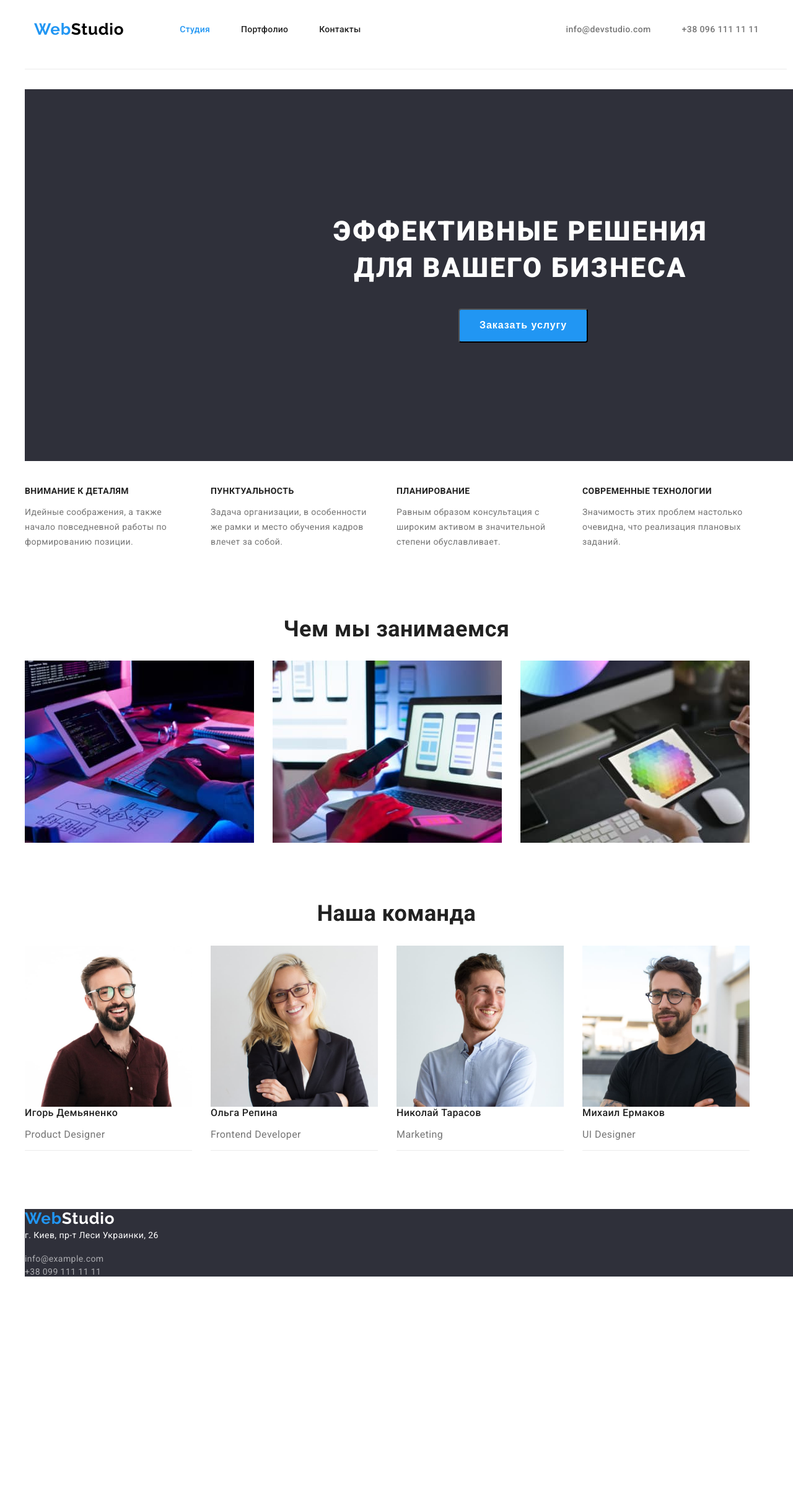
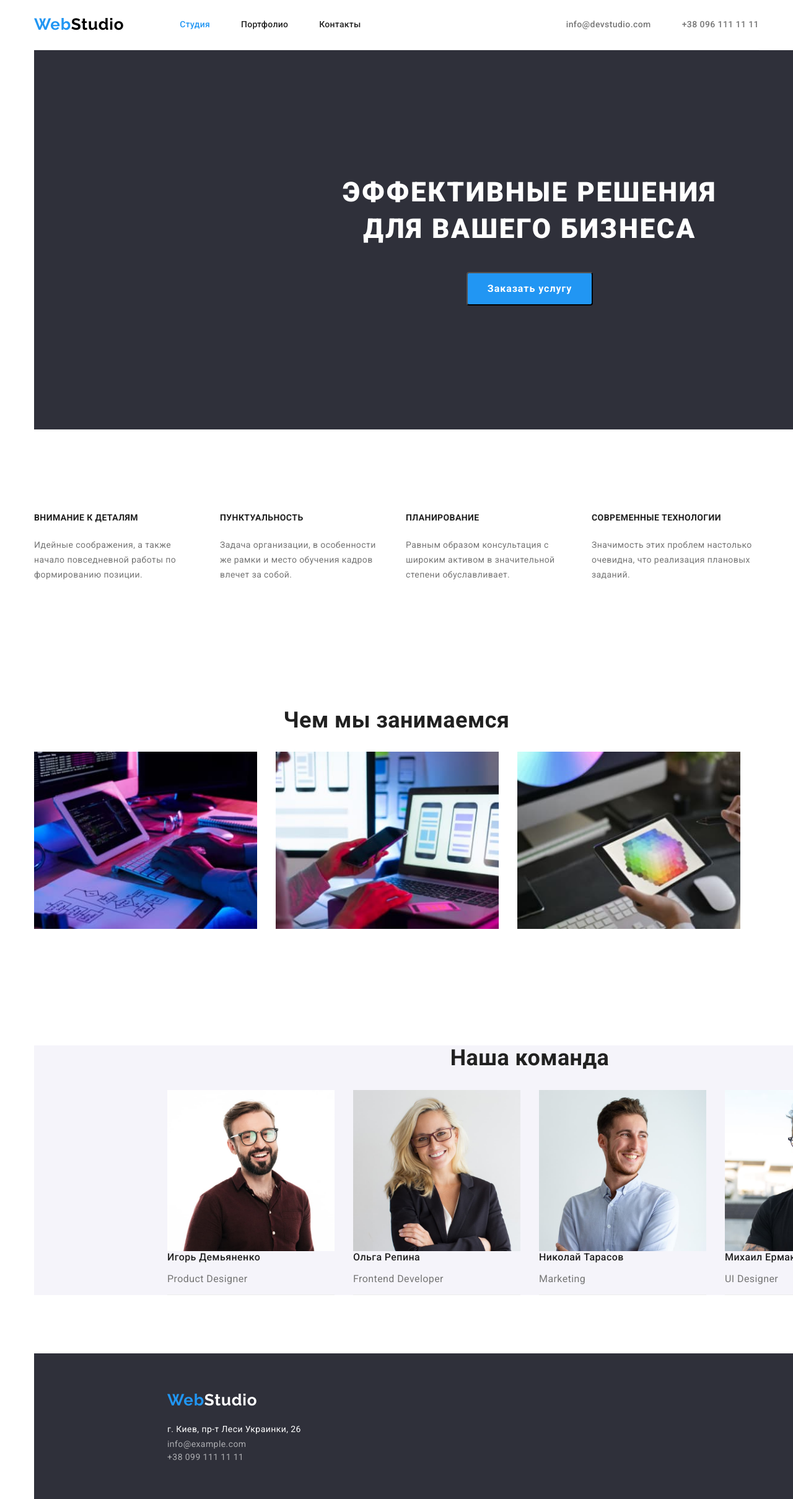
Before and after one commit to rtema81/goit-markup-hw-0003, a plain HTML site: page index.html in a window 1280 px wide. Shown: the top 2419 px of the page at 62% size. Before the commit the page ends 2068 px from the top, so only its background shows below. Drawn offline with nearby package versions, Linux system fonts and the light colour scheme.

Commit message:
дубль-2
добавил клас и нормалайз

```diff
--- a/css/styles.css
+++ b/css/styles.css
@@ -49,8 +49,11 @@ img {
   --foter-meil-color: rgba(255, 255, 255, 0.6);
 }
 .conteiner {
-  margin: auto;
-  width: 1230px;
+  margin-left: auto;
+  margin-right: auto;
+  /* padding-top: 94px;
+  padding-bottom: 94px; */
+  width: 1200px;
   padding-left: 15px;
   padding-right: 15px;
 }
@@ -64,9 +67,8 @@ img {
 
 /* верхня лінія */
 .page-heder {
-  margin-bottom: 32px;
-  margin-top: 32px;
-  height: 80px;
+  padding-top: 24px;
+  padding-bottom: 25px;
   border-bottom-width: 1px;
   border-bottom-style: solid;
   border-bottom-color: #ececec;
@@ -79,6 +81,7 @@ img {
 .item {
   display: flex;
   margin-right: 50px;
+  justify-content: space-between;
   align-items: center;
 }
 .item:last-child {
@@ -124,10 +127,10 @@ img {
 }
 
 /* <!-- meil and tel --> */
-.mail-tel {
+.contact {
+  /* margin-right: 331px; */
 }
 .mail {
-  margin-left: 331px;
   margin-right: 50px;
 }
 .mail-tel a {
@@ -150,8 +153,9 @@ img {
 /* головний напис */
 .heading {
   background-color: var(--title-background-color);
+  text-align: center;
   width: 1600px;
-  height: 600px;
+  padding-bottom: 200px;
   padding-top: 200px;
 }
 
@@ -160,12 +164,11 @@ img {
   font-weight: 900;
   font-size: 44px;
   line-height: 1.34;
-  text-align: center;
+  /* text-align: center; */
   letter-spacing: 0.06em;
+  width: 696px;
   text-transform: uppercase;
-  margin-left: 452px;
-  margin-right: 452px;
-  /* margin: 200px 452px 30px; */
+  margin: 0 auto;
 }
 .button {
   cursor: pointer;
@@ -178,10 +181,15 @@ img {
   text-align: center;
   letter-spacing: 0.06em;
   padding: 10px 32px;
+  margin-top: 40px;
   border-radius: 4px;
-  margin-left: 700px;
 }
 /* наші переваги */
+
+.cection {
+  padding-top: 94px;
+  padding-bottom: 94px;
+}
 .invisible {
   visibility: hidden;
 }
@@ -191,7 +199,6 @@ img {
 .benefits-element {
   width: 270px;
   margin-right: 30px;
-  margin-bottom: 94px;
 }
 .benefits-element:last-child {
   margin-right: 0px;
@@ -202,6 +209,7 @@ img {
   line-height: 1.1;
   font-size: 14px;
   text-transform: uppercase;
+  padding-bottom: 10px;
 }
 .work-subtitle {
   color: var(--titl-text-color);
@@ -215,18 +223,27 @@ img {
 }
 
 /* наша робота */
+.work-section {
+  padding-top: 0px;
+  /* padding-left: 215px; */
+}
 .work {
   display: flex;
-  margin-bottom: 94px;
 }
 .work-img {
   margin-right: 30px;
 }
 /* наша команда */
+.cection-team {
+  background-color: #f5f4fa;
+  width: 1600px;
+}
 .team {
   display: flex;
-  margin-bottom: 94px;
+  padding-left: 215px;
+  /* justify-content: center; */
 }
+
 .team-img {
   border-bottom-width: 1px;
   border-bottom-style: solid;
@@ -236,6 +253,7 @@ img {
 .team-img:last-child {
   margin-right: 0px;
 }
+
 .staff {
   color: var(--titl-text-color);
   font-weight: 500;
@@ -253,8 +271,10 @@ address {
 }
 .footer {
   width: 1600px;
-
   background-color: var(--title-background-color);
+  padding-top: 60px;
+  padding-bottom: 60px;
+  padding-left: 215px;
 }
 .footer-studio {
   color: var(--hover-color);
@@ -263,16 +283,20 @@ address {
 .footer-str {
   line-height: 1.71;
   color: var(--hover-color);
+  padding-top: 20px;
+  margin: 0px;
 }
 .footer-mail {
   line-height: 1.71;
   color: var(--foter-meil-color);
   text-decoration: none;
+  padding-top: 9px;
 }
 .tel-footer {
   line-height: 1.71px;
   color: var(--foter-meil-color);
   text-decoration: none;
+  padding-top: 9px;
 }
 .footer-mail:hover,
 .footer-mail:focus {
@@ -289,10 +313,10 @@ address {
 .filter-btn {
   display: flex;
   justify-content: center;
+  margin-right: 8px;
+  margin-bottom: 50px;
 }
 .examples-btn {
-  margin-right: 8px;
-  margin-bottom: 34px;
 }
 .btn {
   background-color: rgba(245, 244, 250, 1);
@@ -333,6 +357,10 @@ address {
 .poster:nth-last-child(-n + 3) {
   margin-bottom: 94px;
 }
+.portfolio-text-style {
+  margin: 4px;
+  padding: 24 20;
+}
 .portfolio-subtitle {
   color: var(--titl-text-color);
   /* font-weight: 700; */
--- a/index.html
+++ b/index.html
@@ -14,12 +14,16 @@
       rel="stylesheet"
     />
     <link rel="stylesheet" href="./css/styles.css" />
+    <link
+      rel="stylesheet"
+      href="https://cdnjs.cloudflare.com/ajax/libs/normalize/1.1.0/normalize.min.css"
+    />
   </head>
-  <div class="conteiner">
   <body class="body">
     <!-- верхня лінія -->
+    <div class="conteiner">
       <header>
-      <div class="page-heder conteiner">
+        <div class="page-heder item">
           <nav class="main-nav item">
             <a class="logo" href="#"> Web<span class="logo-studio">Studio</span></a>
 
@@ -27,34 +31,40 @@
 
             <ul class="pagination item list">
               <li class="item">
-            <a class="link current" href="./index.html" class="current">Студия</a>
-          </li class="item">
+                <a class="link current" href="./index.html">Студия</a>
+              </li>
 
               <li class="item"><a class="link" href="./portfolio.html">Портфолио</a></li>
 
               <li class="item"><a class="link" href="">Контакты</a></li>
             </ul>
-
+          </nav>
           <!-- meil and tel -->
-
-        <ul class="mail-tel item list">
+          <div class="contact">
+            <ul class="mail-tel list item">
               <li>
                 <a class="mail" href="meilto:info@devstudio.com">info@devstudio.com</a>
-          </li  >
-          <li></li><a class="tel" href="tel:+380961111111">+38 096 111 11 11</a></li>
+              </li>
+              <li>
+                <a class="tel" href="tel:+380961111111">+38 096 111 11 11</a>
+              </li>
             </ul>
-      </nav>
+          </div>
         </div>
       </header>
-    </header>
+    </div>
+
     <main>
       <!-- головний напис -->
+      <div class="conteiner">
         <section class="heading">
           <h1 class="title">Эффективные решения для вашего бизнеса</h1>
           <button class="button" type="button">Заказать услугу</button>
         </section>
+      </div>
       <!-- наші переваги -->
-      <section>
+
+      <section class="cection conteiner">
         <h2 class="invisible">наши преимущества</h2>
         <ul class="benefits list">
           <li class="benefits-element">
@@ -83,17 +93,25 @@
           </li>
         </ul>
       </section>
+
       <!-- наша робота-->
-      <section>
+      <div class="cection conteiner">
+        <section class="work-section">
           <h2 class="work-subtitle">Чем мы занимаемся</h2>
           <ul class="work list">
-          <li class="work-img"><img width="370" src="./images/img1.jpg" alt="клавиатура и планшет" /></li>
-          <li class="work-img"><img width="370" src="./images/img2.jpg" alt="ноутбук и мобильный" /></li>
+            <li class="work-img">
+              <img width="370" src="./images/img1.jpg" alt="клавиатура и планшет" />
+            </li>
+            <li class="work-img">
+              <img width="370" src="./images/img2.jpg" alt="ноутбук и мобильный" />
+            </li>
             <li class="work-img"><img width="370" src="./images/img3.jpg" alt="мозайка" /></li>
           </ul>
         </section>
+      </div>
       <!-- наша команда -->
-      <section>
+      <div class="cection conteiner">
+        <section class="cection-team">
           <h2 class="work-subtitle">Наша команда</h2>
           <ul class="team list">
             <li class="team-img">
@@ -118,8 +136,10 @@
             </li>
           </ul>
         </section>
+      </div>
     </main>
     <!-- footer -->
+    <div class="conteiner">
       <footer class="footer">
         <a class="logo" href="#"> Web<span class="footer-studio">Studio</span></a>
 
@@ -131,6 +151,6 @@
           </ul>
         </address>
       </footer>
+    </div>
   </body>
-</div>
 </html>
```
Also changed, not shown: portfolio.html (+42 -14 lines). Lines whose indentation alone changed are shown as unchanged.
